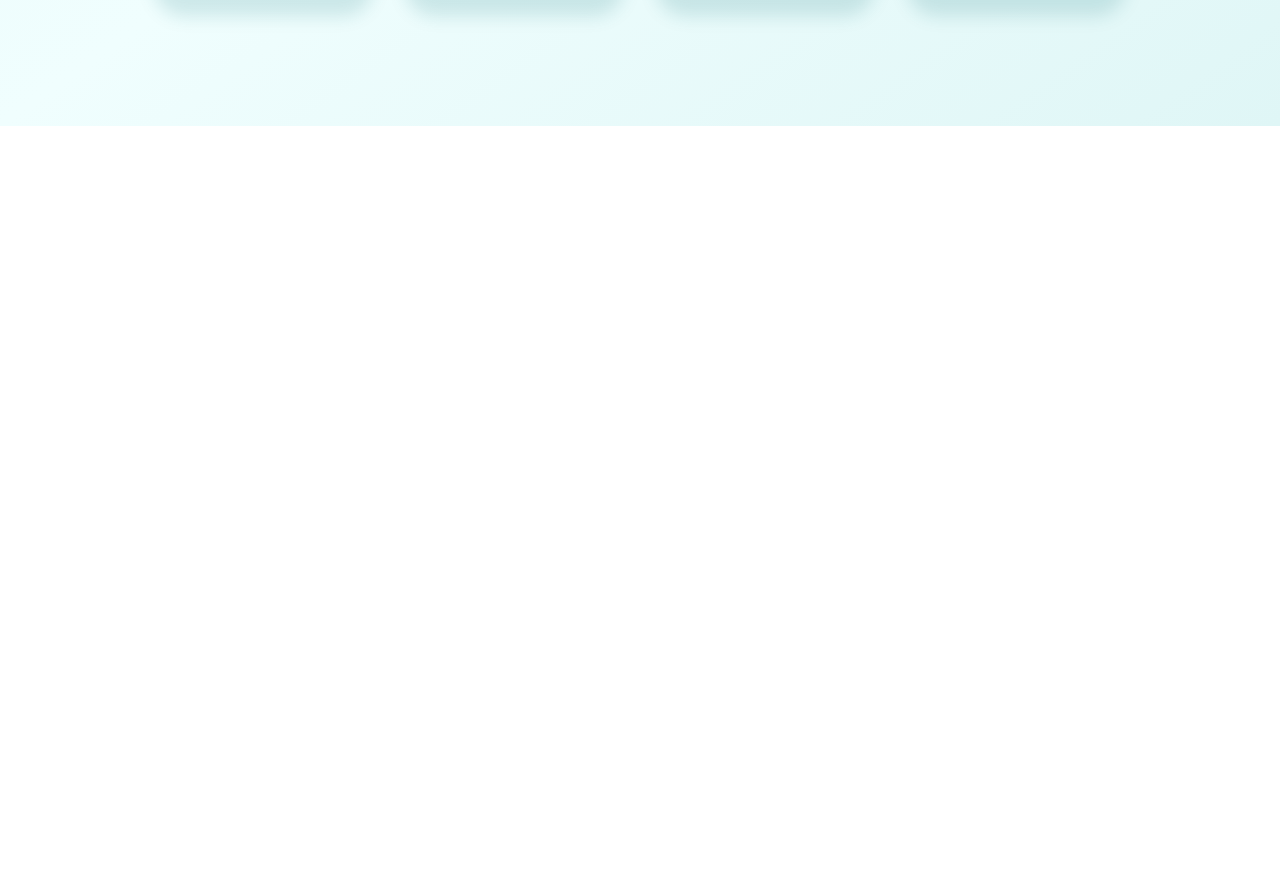
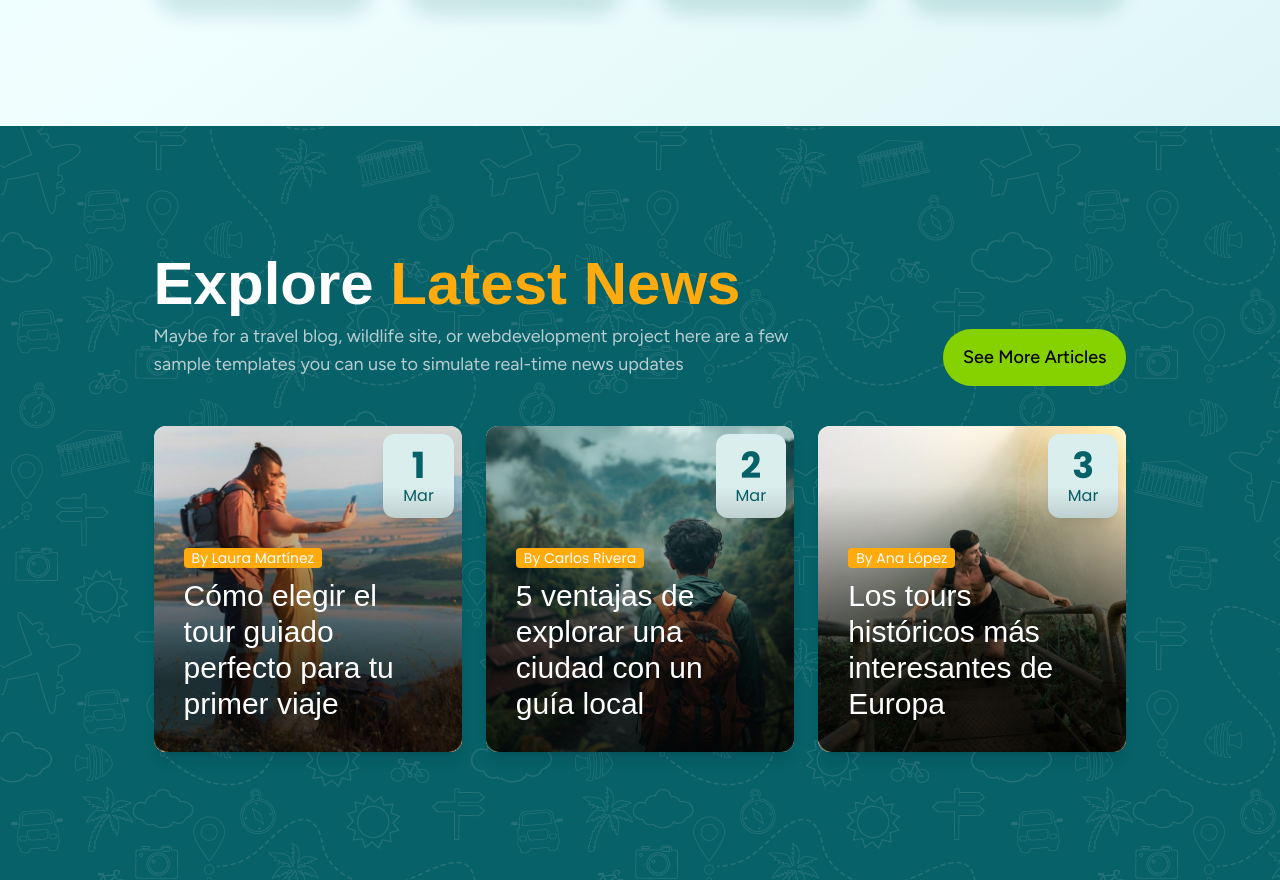
Before and after one commit to Jisap/traveller-website, a React (Vite) app: page / in a window 1280 px wide. Shown: the part 8627-9507 px from the top of the page. Before the commit the page ends 8753 px from the top, so only its background shows below. Built offline with nearby package versions, Linux system fonts and the light colour scheme; a web font is replaced by a local one.

Commit message:
feat: Implement blog section with `BlogCard` and `Blogs` components, `Blog.json` data, `PopularTourCard`, and global styling.

```diff
--- /dev/null
+++ b/src/Components/BlogCard/BlogCard.jsx
@@ -0,0 +1,35 @@
+import React from 'react'
+
+const BlogCard = ({ blog }) => {
+  return (
+    <>
+      <div className='blog-item relative group overflow-hidden rounded-xl shadow-lg bg-white transition-all duration-300 hover:shadow-2xl'>
+        <div className='blog-img w-full relative'>
+          <img
+            src={blog.image}
+            alt={blog.title}
+            className='w-full h-full object-cover group-hover:scale-105 transition-transform duration-300'
+          />
+
+          <div className='blog-date text-secondary bg-[#DBEEEE] absolute top-0 right-0 flex flex-col text-center m-2 px-5 py-3 leading-tight shadow-xl rounded-xl'>
+            <span className='text-4xl font-bold'>{blog.date}</span>
+            <span className=''>Mar</span>
+          </div>
+
+          <div className='blog-content absolute bottom-4 left-4 z-10'>
+            <span className='bg-yellow text-sm px-2 rounded-sm text-white'>
+              By {blog.author}
+            </span>
+
+            <h3 className='text-white text-2xl md:text-3xl font-medium pt-2 hover:text-yellow transition-colors duration-300'>
+              {blog.title}
+            </h3>
+          </div>
+        </div>
+
+      </div>
+    </>
+  )
+}
+
+export default BlogCard
--- /dev/null
+++ b/src/Components/Index/Blogs/Blogs.jsx
@@ -0,0 +1,44 @@
+import patern from "../../../assets/Index/Blogs/patern.png"
+import Mainbtn from "../../Buttons/Mainbtn"
+import blogData from "../../../Data/Blog.json"
+import BlogCard from "../../BlogCard/BlogCard"
+
+
+
+
+const Blogs = () => {
+  return (
+    <>
+      <div
+        className='blog px-[2%] sm:px-[8%] lg:px-[12%] py-[6%] md:py-[10%] bg-secondary bg-repeat w-full'
+        style={{ backgroundImage: `url(${patern})` }}
+      >
+        <div className="blog-title flex justify-between items-end flex-wrap pb-10 gap-5">
+          <div className="title lg:max-w-2xl">
+            <h1 className="text-white text-4xl md:text-6xl font-bold">
+              Explore
+              <span className="text-yellow"> Latest News </span>
+            </h1>
+
+            <p className="text-gray-200/80 my-2 text-lg">
+              Maybe for a travel blog, wildlife site, or webdevelopment project here are a few sample templates you can use to simulate real-time news updates
+            </p>
+          </div>
+
+          <Mainbtn
+            text="See More Articles"
+            link="/blogs"
+          />
+        </div>
+
+        <div className="blog-wrap grid grid-cols-1 lg:grid-cols-2 xl:grid-cols-3 gap-6">
+          {blogData.slice(0, 3).map((blog) => (
+            <BlogCard key={blog.id} blog={blog} />
+          ))}
+        </div>
+      </div>
+    </>
+  )
+}
+
+export default Blogs
--- a/src/Components/Index/Index.jsx
+++ b/src/Components/Index/Index.jsx
@@ -10,6 +10,7 @@ import Testimonials from './Testimonials/Testimonials'
 import Banner from './Banner/Banner'
 import Counter from './Counter/Counter'
 import Tours from './Tours/Tours'
+import Blogs from './Blogs/Blogs'
 
 
 
@@ -26,6 +27,7 @@ const Index = () => {
       <Banner />
       <Counter />
       <Tours />
+      <Blogs />
     </PageTransition>
   )
 }
--- a/src/Components/PopularTourCard/PopularTourCard.jsx
+++ b/src/Components/PopularTourCard/PopularTourCard.jsx
@@ -1,7 +1,7 @@
 import { Icon } from "@iconify/react"
 import { motion } from "framer-motion"
 import { fadeInUp } from "../../Animations/variants"
-import Mainbtn from "../Buttons/MainBtn"
+import Mainbtn from "../Buttons/Mainbtn"
 
 const PopularTourCard = ({ tour }) => {
   return (
--- /dev/null
+++ b/src/Data/Blog.json
@@ -0,0 +1,65 @@
+[
+  {
+    "id": 1,
+    "title": "Cómo elegir el tour guiado perfecto para tu primer viaje",
+    "author": "Laura Martínez",
+    "image": "/src/assets/Index/Blogs/blog-img01.jpg",
+    "date": "1"
+  },
+  {
+    "id": 2,
+    "title": "5 ventajas de explorar una ciudad con un guía local",
+    "author": "Carlos Rivera",
+    "image": "/src/assets/Index/Blogs/blog-img02.jpg",
+    "date": "2"
+  },
+  {
+    "id": 3,
+    "title": "Los tours históricos más interesantes de Europa",
+    "author": "Ana López",
+    "image": "/src/assets/Index/Blogs/blog-img03.jpg",
+    "date": "3"
+  },
+  {
+    "id": 4,
+    "title": "Qué esperar de un tour gastronómico en una nueva ciudad",
+    "author": "Miguel Torres",
+    "image": "/src/assets/Index/Blogs/blog-img04.jpg",
+    "date": "4"
+  },
+  {
+    "id": 5,
+    "title": "Consejos para aprovechar al máximo un walking tour",
+    "author": "Sofía Delgado",
+    "image": "/src/assets/Index/Blogs/blog-img05.jpg",
+    "date": "5"
+  },
+  {
+    "id": 6,
+    "title": "Cómo los guías locales transforman la experiencia de viajar",
+    "author": "Daniel Ortega",
+    "image": "/src/assets/Index/Blogs/blog-img06.jpg",
+    "date": "6"
+  },
+  {
+    "id": 7,
+    "title": "Tours culturales imprescindibles en las grandes capitales",
+    "author": "Marina Castillo",
+    "image": "/src/assets/Index/Blogs/blog-img07.jpg",
+    "date": "7"
+  },
+  {
+    "id": 8,
+    "title": "Rutas guiadas por la naturaleza para viajeros aventureros",
+    "author": "Javier Navarro",
+    "image": "/src/assets/Index/Blogs/blog-img08.jpg",
+    "date": "8"
+  },
+  {
+    "id": 9,
+    "title": "Cómo encontrar los mejores guías turísticos cuando viajas",
+    "author": "Elena Ramos",
+    "image": "/src/assets/Index/Blogs/blog-img09.jpg",
+    "date": "9"
+  }
+]
--- a/src/index.css
+++ b/src/index.css
@@ -644,3 +644,14 @@ img {
   flex-grow: 1;
   /* Sigue expandiéndose para igualar alturas */
 }
+
+.blog-content {
+  position: absolute;
+  bottom: 0px;
+  left: 0px;
+  width: 100%;
+  padding: 60px 30px 30px;
+  border-radius: 15px;
+  z-index: 1;
+  background: linear-gradient(to bottom, rgba(0, 0, 0, 0) 0%, rgba(0, 0, 0, 0.76) 73%);
+}
```
